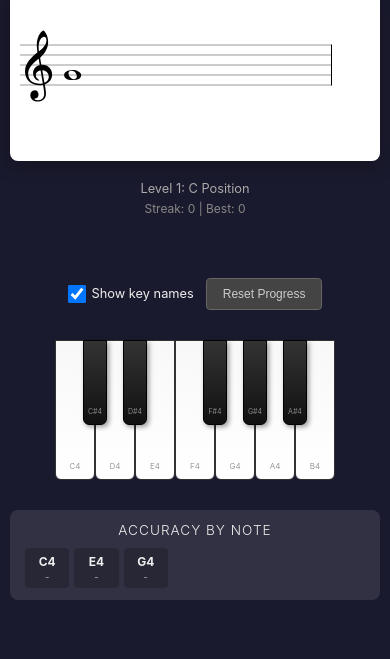
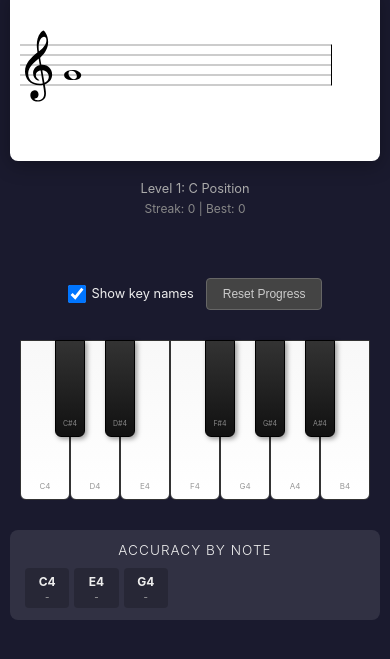
Before and after one commit to mpdatx/piano-trainer, a plain HTML site: page index.html in a window 390 px wide. Shown: the part 59-718 px from the top of the page. Drawn offline with Linux system fonts and the light colour scheme; a script that the page names is missing.

Commit message:
Clean up debug logs and increase key width for mobile tapping
- Remove console.log debug statements
- Keep Eruda mobile console for future debugging
- Increase key width on mobile (50-55px) for easier touch targets
- Maintain proper touch accessibility guidelines

Co-Authored-By: Claude Opus 4.6 <noreply@anthropic.com>

```diff
--- a/index.html
+++ b/index.html
@@ -68,8 +68,8 @@
             cursor: pointer;
             user-select: none;
             touch-action: manipulation;
-            --key-width: min(50px, 12vw);
-            --key-height: min(180px, 40vw);
+            --key-width: 50px;
+            --key-height: 180px;
         }
         .key {
             position: relative;
@@ -108,14 +108,14 @@
         }
         @media (max-width: 768px) {
             #keyboard {
-                --key-width: 45px;
-                --key-height: 160px;
+                --key-width: 55px;
+                --key-height: 180px;
             }
         }
         @media (max-width: 480px) {
             #keyboard {
-                --key-width: 40px;
-                --key-height: 140px;
+                --key-width: 50px;
+                --key-height: 160px;
             }
         }
         .key-label {
@@ -601,10 +601,7 @@
                 staffDiv.innerHTML = "";
 
                 const parsed = parseNote(noteStr);
-                if (!parsed) {
-                    console.error("Failed to parse note:", noteStr);
-                    return;
-                }
+                if (!parsed) return;
 
                 const clef = getClefForNote(noteStr);
                 // VexFlow note format: "C#4/w" or "C4/w"
@@ -631,13 +628,11 @@
                 noteDisplayTime = Date.now();
             } catch (error) {
                 console.error("Error rendering note:", error);
-                console.error("Note string:", noteStr);
             }
         }
 
         function pickNextNote() {
             const activeNotes = getActiveNotes();
-            console.log("pickNextNote - active notes:", activeNotes);
             roundNumber++;
 
             const candidates = activeNotes
@@ -661,7 +656,6 @@
 
             currentNote = candidates[0].note;
             firstAttempt = true;
-            console.log("pickNextNote - selected:", currentNote, "firstAttempt reset to true");
             return currentNote;
         }
 
@@ -710,29 +704,20 @@
         }
 
         function handleKeyClick(noteStr, keyElement) {
-            console.log("handleKeyClick called:", noteStr, "current:", currentNote, "firstAttempt:", firstAttempt, "isProcessing:", isProcessingClick);
-
-            if (isProcessingClick) {
-                console.log("Already processing a click, ignoring");
-                return;
-            }
+            if (isProcessingClick) return;
 
             const responseTime = Date.now() - noteDisplayTime;
             const parsed = parseNote(noteStr);
 
             if (noteStr === currentNote) {
-                console.log("Correct answer!");
                 isProcessingClick = true;
                 recordAttempt(currentNote, true, responseTime);
                 playNote(parsed.name + parsed.accidental, parsed.octave);
                 keyElement.classList.add("correct");
-                console.log("Added 'correct' class to:", keyElement);
                 showFeedback(true, noteStr);
                 setTimeout(() => {
-                    console.log("Removing correct class and picking next note");
                     keyElement.classList.remove("correct");
                     const nextNote = pickNextNote();
-                    console.log("Next note:", nextNote);
                     renderQuizNote(nextNote);
                     isProcessingClick = false;
                 }, 400);
```
